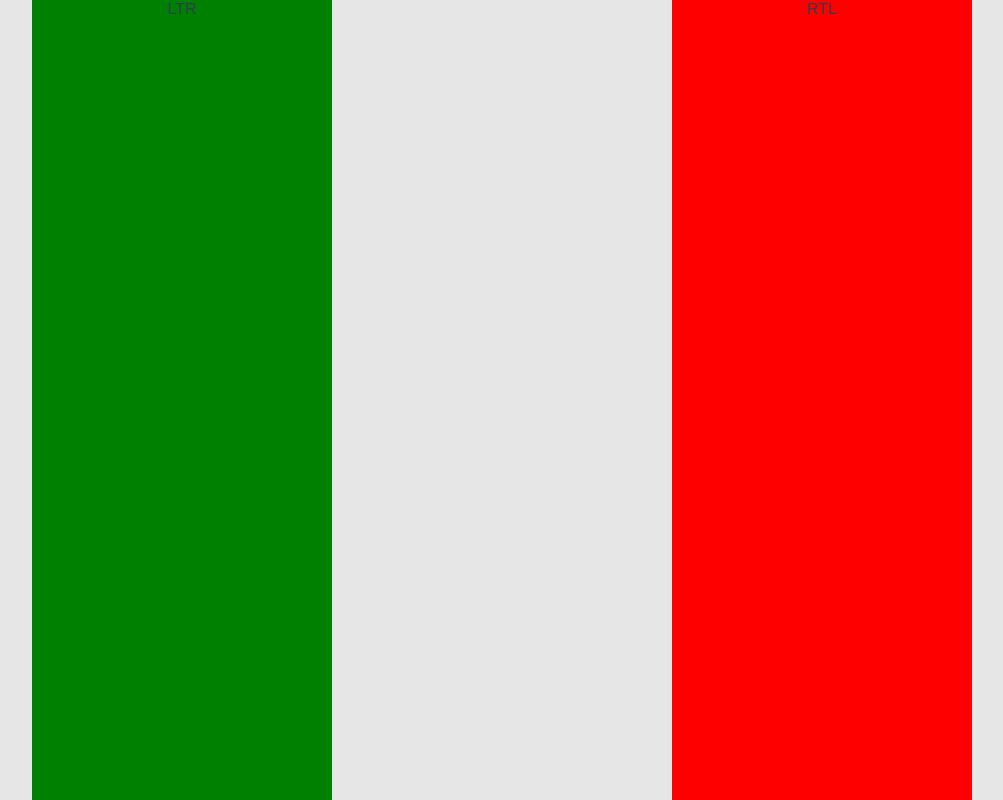
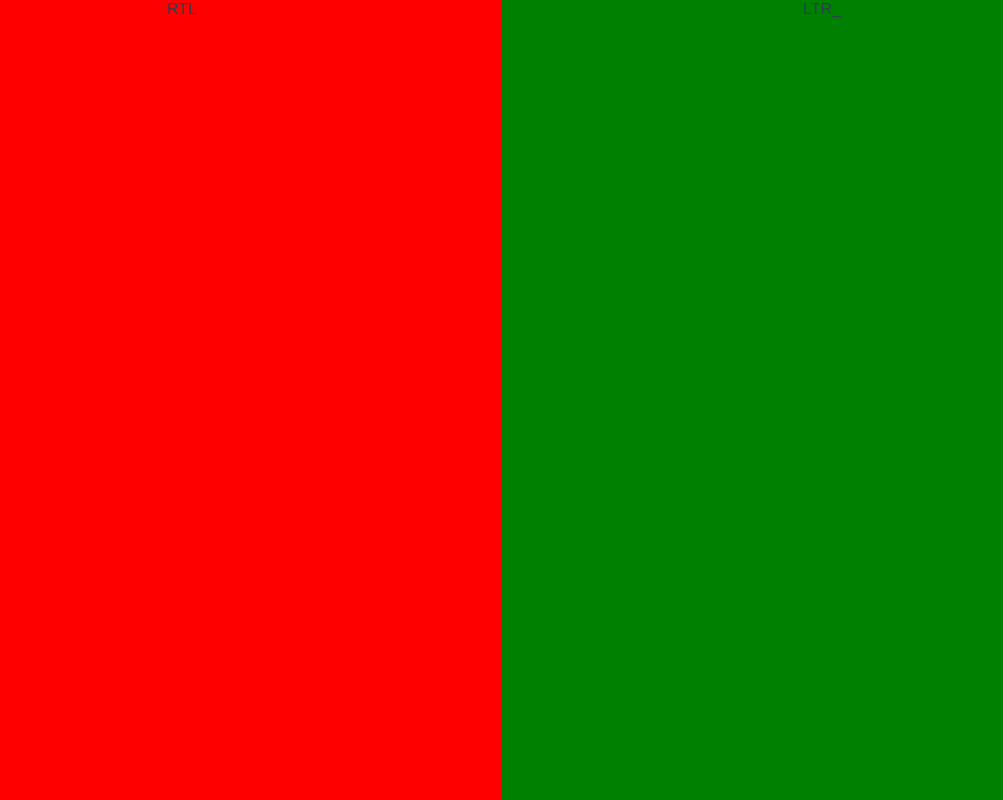
Before and after one commit to nirt04/Context-Menu, a Vue app: page / in a window 1280 px wide. Shown: the whole page, without its empty margins (138-1141 px from the left). Built offline with nearby package versions, Linux system fonts and the light colour scheme.

Commit message:
mvp pre-alpha

```diff
--- a/src/App.vue
+++ b/src/App.vue
@@ -1,11 +1,12 @@
 <template>
   <div id="legal-context-app">
-    <div class="div-1" id="div-1">
-      LTR
-    </div>
     <div class="div-2" id="div-2">
       RTL
     </div>
+    <div :key="ltrText" @click="ltrText += '1'" class="div-1" id="div-1">
+      {{ ltrText }}
+    </div>
+
     <ContextApp
       @onClose="onClose"
       @onItemSelect="onItemSelect"
@@ -47,6 +48,7 @@ export default {
   },
   data() {
     return {
+      ltrText: 'LTR_',
       contextItems: [
         { text: "aaaaa" },
         { text: "aaaaa" },
@@ -100,12 +102,12 @@ body {
   display: flex;
   justify-content: space-around;
   #div-1 {
-    width: 300px;
+    width: 50%;
     height: 100vh;
     background: green;
   }
   #div-2 {
-    width: 300px;
+    width: 50%;
     height: 100vh;
     background: red;
   }
--- a/src/ContextApp/ContextApp.vue
+++ b/src/ContextApp/ContextApp.vue
@@ -369,6 +369,7 @@ export default {
       this.contextPosition.screenX =
         e.clientX -
         (this.$attrs.rtl ? contextEl.getBoundingClientRect().width : 0);
+      if (this.contextPosition.screenX < 0) this.contextPosition.screenX = 0;
       if (
         this.isElementOverflowScreenY(null, {
           y: e.clientY,
@@ -402,6 +403,7 @@ export default {
     const elContextTarget = document.querySelector(`.${this.$attrs.target}`);
     elContextTarget.addEventListener("contextmenu", e => {
       e.preventDefault();
+      e.stopPropagation();
       this.isContextVisable = false;
       this.$emit("onClose");
       this.colapseExpanded();
```
Also changed, not shown: 3 other files (tests, documents, lock files or other folders).
